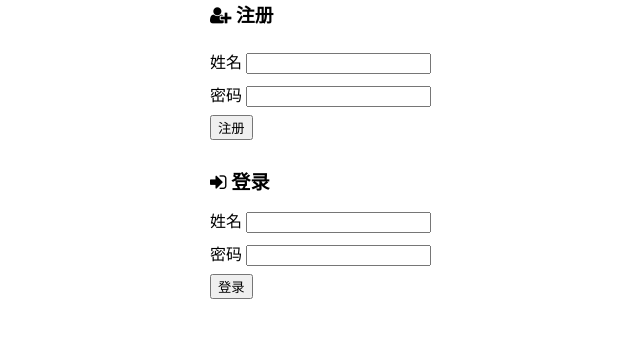
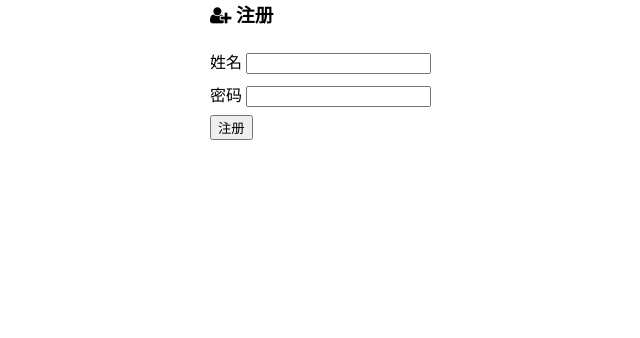
Before and after one commit to nangongchengfeng/note_flask, a Flask app: page /users/register in a window 1280 px wide. Shown: the top 338 px of the page, without its empty margins (230-870 px from the left). Run offline with Flask 3, Linux system fonts and the light colour scheme; parts of the project's set-up code (start-up, migrations or seed data) failed here and were passed over.

Commit message:
[优化] 表单和功能分离

```diff
--- a/app.py
+++ b/app.py
@@ -2,7 +2,7 @@
 # @Time    : 2022/11/23 9:41
 # @Author  : weidongliang
 # @Email   : 1794748404@qq.com
-# @File    : app.py
+# @File    : application.py
 # @Software: PyCharm
 from flask import Flask
 from datetime import timedelta
--- /dev/null
+++ b/application/users/forms.py
@@ -0,0 +1,47 @@
+# -*- coding: utf-8 -*-
+# @Time    : 2022/11/23 12:04
+# @Author  : weidongliang
+# @Email   : 1794748404@qq.com
+# @File    : forms.py
+# @Software: PyCharm
+from flask_wtf import FlaskForm
+from wtforms import StringField, PasswordField, SubmitField
+from wtforms.validators import DataRequired, Length
+
+
+class LoginForm(FlaskForm):
+    name = StringField(
+        label='姓名',
+        validators=[
+            DataRequired(message='姓名不能为空')
+        ]
+    )
+
+    password = PasswordField(
+        label='密码',
+        validators=[
+            DataRequired(message='密码不能为空'),
+            Length(min=3, message='密码至少包括 3 个字符')
+        ]
+    )
+
+    submit = SubmitField('登录')
+
+
+class RegisterForm(FlaskForm):
+    name = StringField(
+        label='姓名',
+        validators=[
+            DataRequired(message='姓名不能为空')
+        ]
+    )
+
+    password = PasswordField(
+        label='密码',
+        validators=[
+            DataRequired(message='密码不能为空'),
+            Length(min=3, message='密码至少包括 3 个字符')
+        ]
+    )
+
+    submit = SubmitField('注册')
--- a/users.py
+++ b/application/users/users.py
@@ -10,27 +10,11 @@ from wtforms import StringField, SubmitField, PasswordField
 from wtforms.validators import DataRequired, Length
 from flask import Blueprint
 import db
+from application.users.forms import LoginForm, RegisterForm
 
 blueprint = Blueprint('users', __name__, url_prefix='/users')
 
 
-class LoginForm(FlaskForm):
-    name = StringField(
-        label='姓名',
-        validators=[
-            DataRequired(message='姓名不能为空')
-        ]
-    )
-
-    password = PasswordField(
-        label='密码',
-        validators=[
-            DataRequired(message='密码不能为空'),
-            Length(min=3, message='密码至少包括 3 个字符')
-        ]
-    )
-
-    submit = SubmitField('登录')
 
 
 @blueprint.route('/login', methods=['GET', 'POST'])
@@ -50,24 +34,6 @@ def login():
                 return redirect('/')
         return render_template('login.html', form=form)
 
-
-class RegisterForm(FlaskForm):
-    name = StringField(
-        label='姓名',
-        validators=[
-            DataRequired(message='姓名不能为空')
-        ]
-    )
-
-    password = PasswordField(
-        label='密码',
-        validators=[
-            DataRequired(message='密码不能为空'),
-            Length(min=3, message='密码至少包括 3 个字符')
-        ]
-    )
-
-    submit = SubmitField('注册')
 
 
 @blueprint.route('/register', methods=['GET', 'POST'])
--- a/main.py
+++ b/main.py
@@ -9,8 +9,8 @@ from app import app
 from flask import render_template, session
 
 import db
-import users
-import todos
+from application.users import users
+from application.todos import todos
 
 app.register_blueprint(users.blueprint)
 app.register_blueprint(todos.blueprint)
@@ -31,4 +31,4 @@ def index():
     return render_template('index.html', hasLogin=hasLogin, todos=todos, dones=dones)
 
 
-app.run(debug=True,port=5001)
+app.run(debug=True, port=5001)
--- a/templates/login.html
+++ b/templates/login.html
@@ -23,8 +23,9 @@
 
     <div class="row">
         {{ form.submit() }}
+
     </div>
-
+    <!--    类似于  {{ form.csrf_token }} 属性隐藏 -->
     {{ form.hidden_tag() }}
 </form>
 </body>
--- a/templates/register.html
+++ b/templates/register.html
@@ -5,6 +5,7 @@
   <link href="{{url_for('static', filename='style.css')}}" rel="stylesheet">
   <title>注册</title>
 </head>
+
 <body>
   <h3><i class='fa fa-user-plus'></i> 注册</h3>
   <form action="/users/register" method="POST">
@@ -28,34 +29,3 @@
   </form>
 </body>
 </html>
-<html>
-<head>
-  <meta charset='UTF-8'>
-  <link href="https://lib.baomitu.com/font-awesome/4.7.0/css/font-awesome.min.css" rel="stylesheet">
-  <link href="/static/style.css" rel="stylesheet">
-  <title>登录</title>
-</head>
-
-<body>
-  <div class="header"><i class='fa fa-sign-in'></i> 登录</div>
-  <form action="/users/login" method="POST">
-    <div class="row">
-      <label for="name">姓名</label>
-      <input id="name" name="name" required type="text" value="">
-      <b></b>
-    </div>
-
-    <div class="row">
-      <label for="password">密码</label>
-      <input id="password" name="password" required type="password" value="">
-      <b></b>
-    </div>
-
-    <div class="row">
-      <input id="submit" name="submit" type="submit" value="登录">
-    </div>
-
-    <input id="csrf_token" name="csrf_token" type="hidden" value="ImRlYTZjZDEwZjU3YjNjNGY0MDVkMDc4ZDhiZTMwNWM1OTk2MjhiMzAi.X2LvVA.0x7iz2PGVHH-r8dWf7KQNMkuSAE">
-  </form>
-</body>
-</html>
```
Also changed, not shown: test-flask.py (deleted, +0 -33 lines), application/todos/todos.py (renamed from todos.py). Lines whose indentation alone changed are shown as unchanged.
